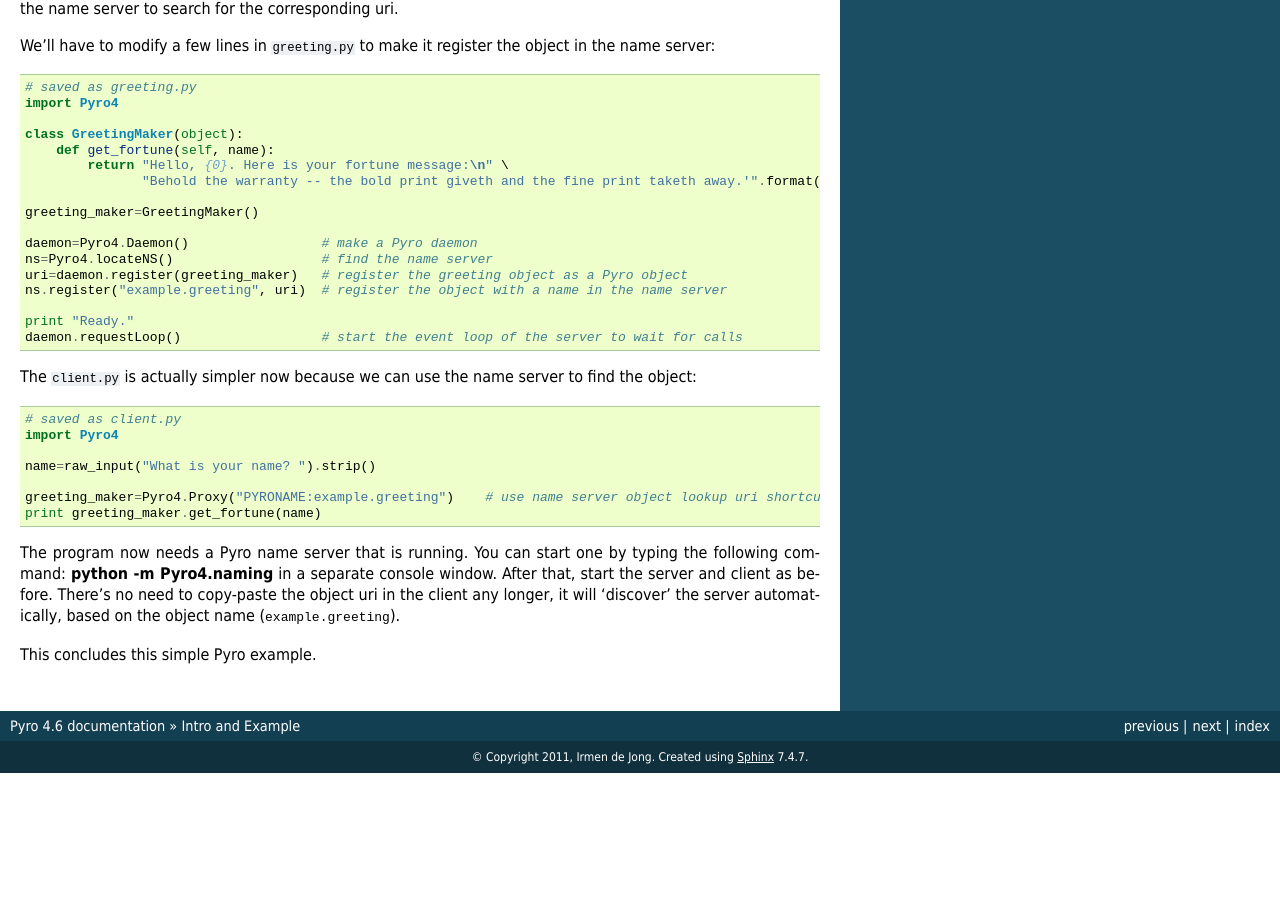
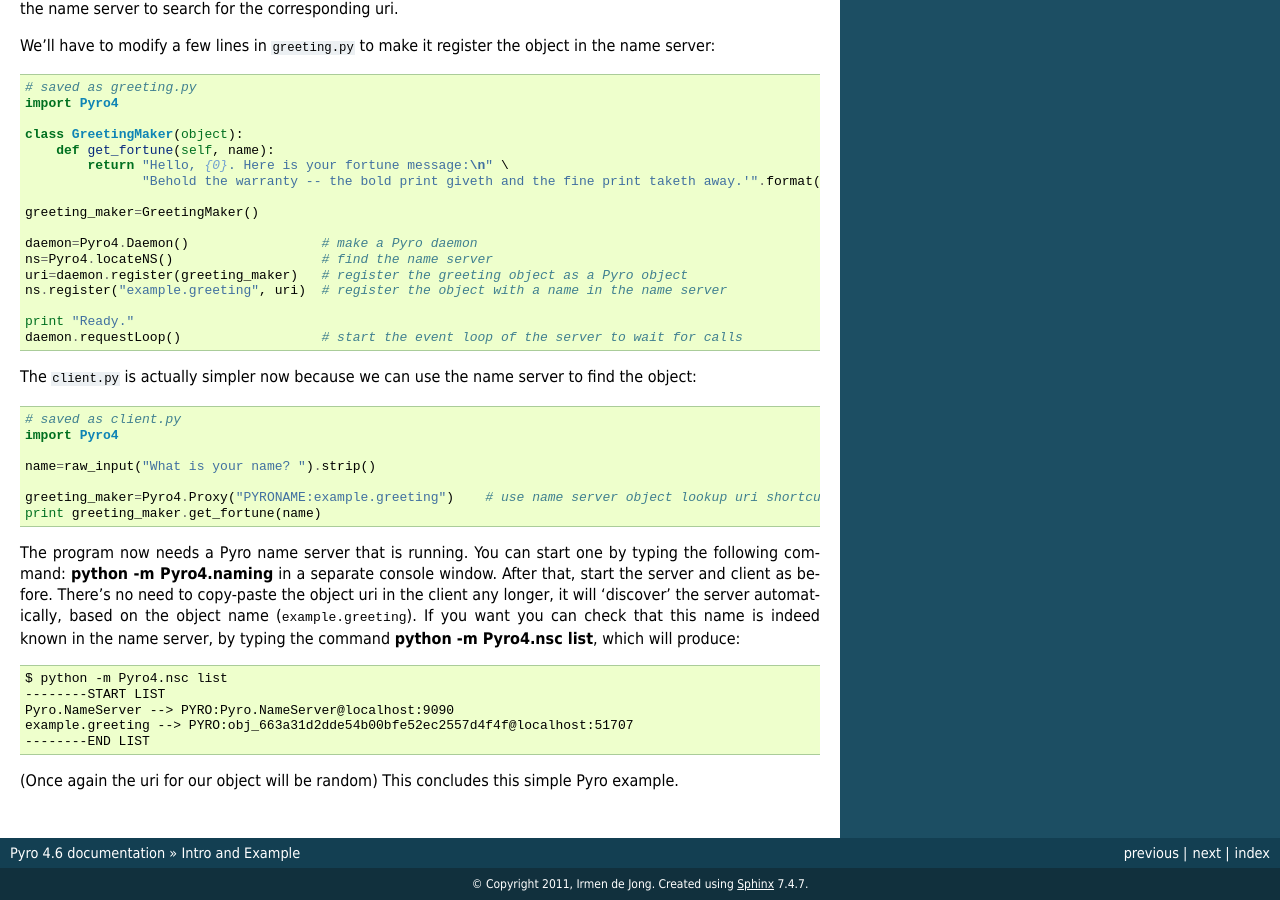
Before and after one commit to irmen/Pyro4, a Sphinx documentation site: the page built from docs/source/intro.rst, in a window 1280 px wide and 900 px high, scrolled down 2310 px. Built offline with Sphinx 7.4.7, drawn with Linux system fonts in a browser that asks for light colours; before the commit the page ends 3083 px from its top, so only the background shows below that.

Commit message:
forgot the nsc list in the example

```diff
--- a/docs/source/intro.rst
+++ b/docs/source/intro.rst
@@ -152,5 +152,14 @@
 After that, start the server and client as before.
 There's no need to copy-paste the object uri in the client any longer, it will 'discover'
 the server automatically, based on the object name (:kbd:`example.greeting`).
+If you want you can check that this name is indeed known in the name server, by typing
+the command :command:`python -m Pyro4.nsc list`, which will produce::
 
+    $ python -m Pyro4.nsc list
+    --------START LIST
+    Pyro.NameServer --> PYRO:Pyro.NameServer@localhost:9090
+    example.greeting --> PYRO:obj_663a31d2dde54b00bfe52ec2557d4f4f@localhost:51707
+    --------END LIST
+
+(Once again the uri for our object will be random)
 This concludes this simple Pyro example.
```
